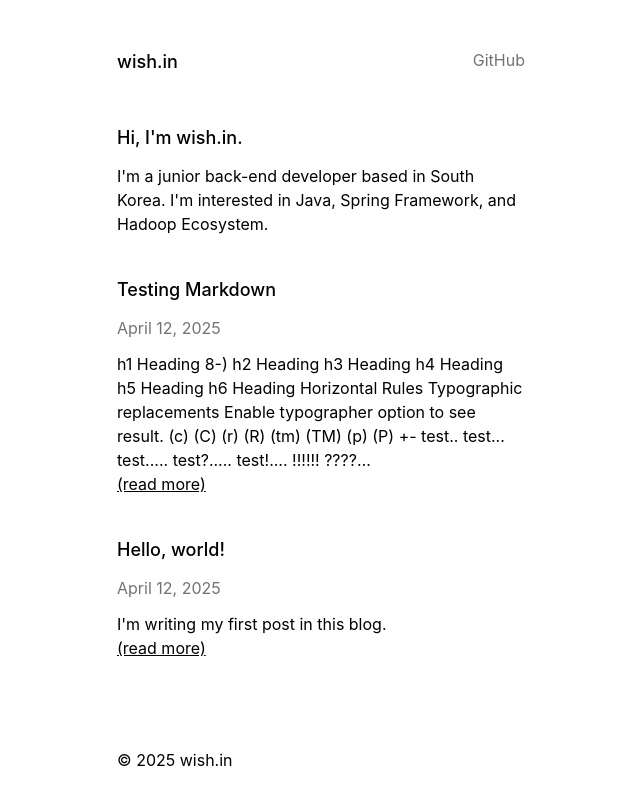
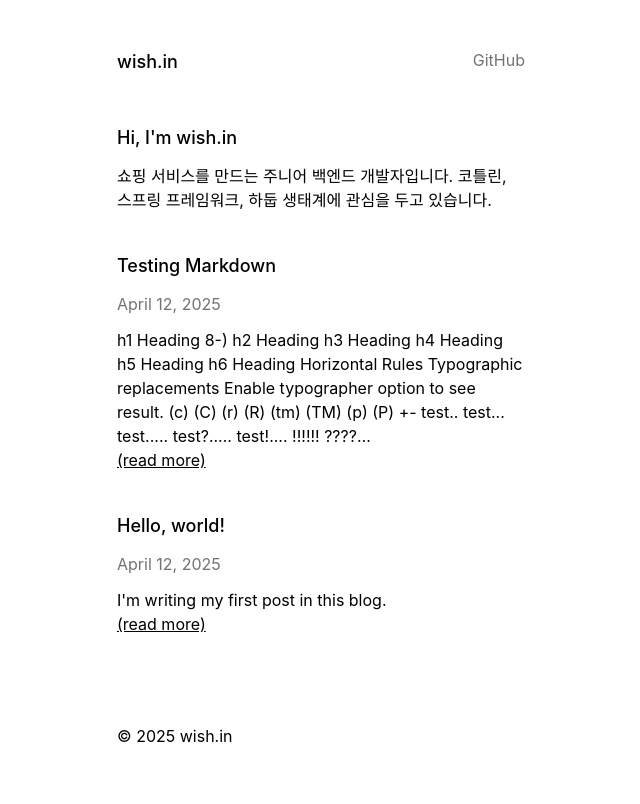
Before and after one commit to wzyns/wzyns.github.io, a Gatsby site: page / in a window 1280 px wide. Shown: the whole page, without its empty margins (319-959 px from the left). Built offline with nearby package versions, Linux system fonts and the light colour scheme; Gatsby itself is replaced by a stand-in of ours; some packages are replaced by stand-ins of ours.

Commit message:
Modify profile description

```diff
--- a/src/components/profile.tsx
+++ b/src/components/profile.tsx
@@ -1,10 +1,10 @@
 export default function Profile() {
   return (
     <section className="pb-10">
-      <h2 className="text-lg font-medium">Hi, I'm wish.in.</h2>
+      <h2 className="text-lg font-medium">Hi, I'm wish.in</h2>
       <p className="mt-3">
-        I'm a junior back-end developer based in South Korea. I'm interested in
-        Java, Spring Framework, and Hadoop Ecosystem.
+        쇼핑 서비스를 만드는 주니어 백엔드 개발자입니다. 코틀린, 스프링
+        프레임워크, 하둡 생태계에 관심을 두고 있습니다.
       </p>
     </section>
   );
```
